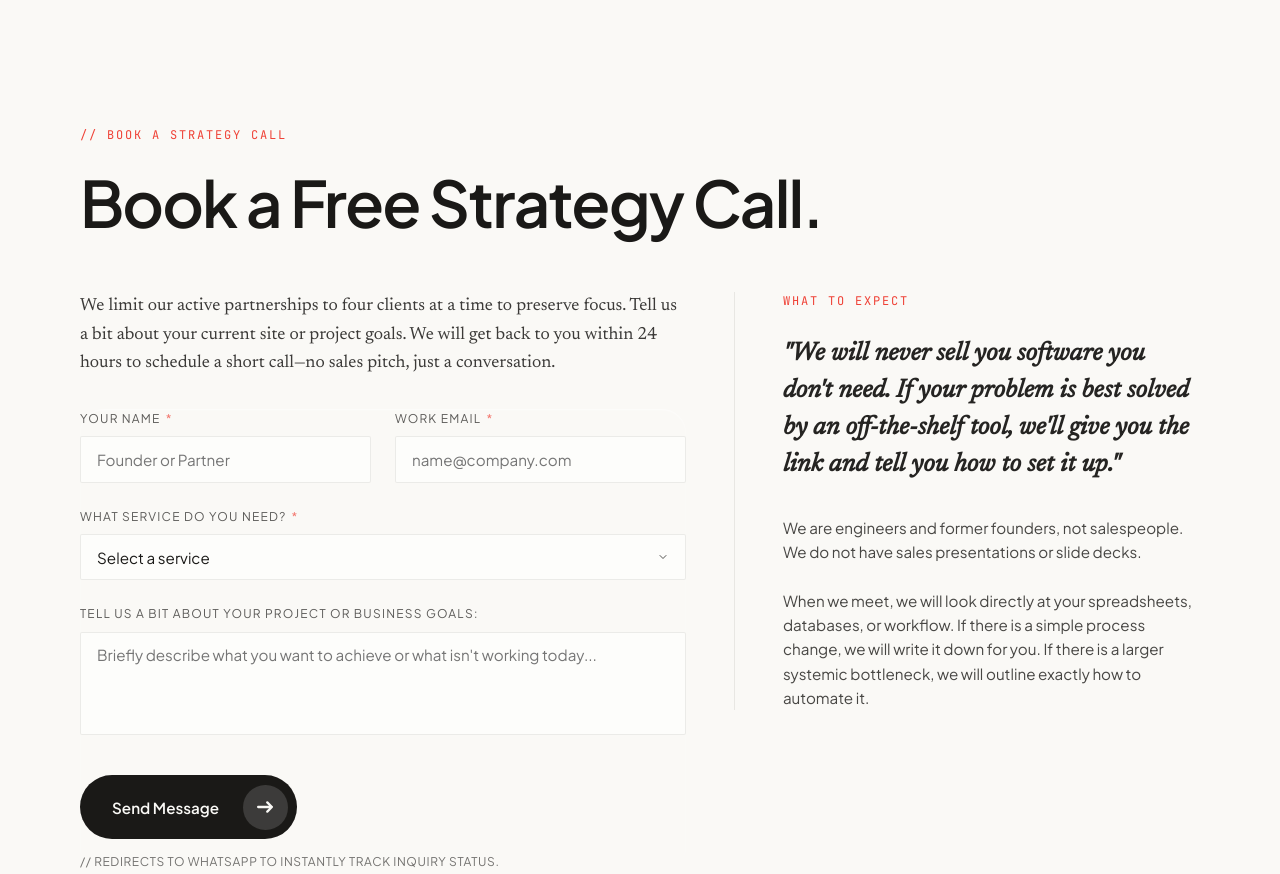
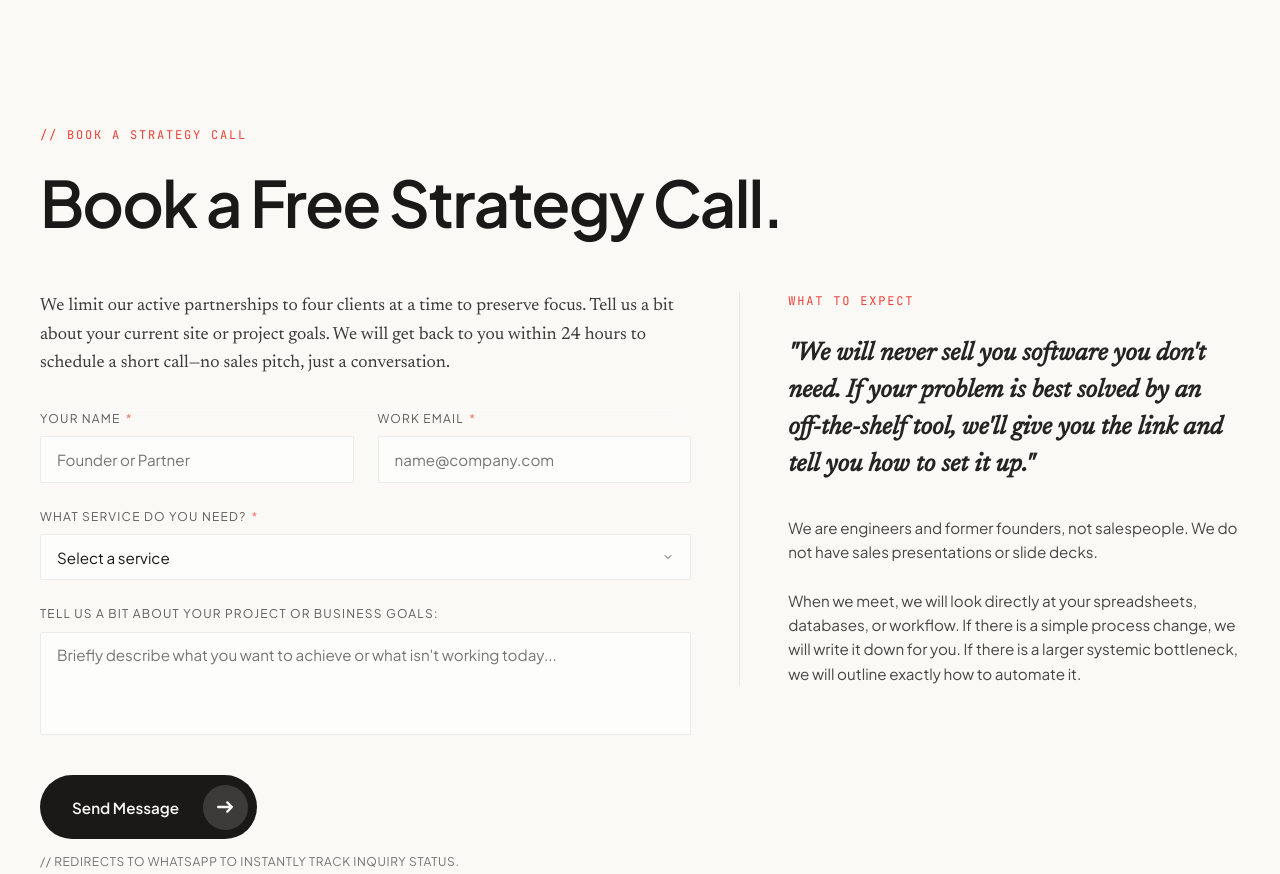
Before and after one commit to Maniora/ads.maniora, a plain HTML site: page index.html in a window 1280 px wide. Shown: the part 6740-7614 px from the top of the page. Drawn offline with Linux system fonts and the light colour scheme.

Commit message:
fix strategy call section: remove extra form-layout max-width so it matches other section widths

```diff
--- a/styles.css
+++ b/styles.css
@@ -233,7 +233,7 @@ section {
 }
 
 .nav-logo-img {
-    height: 22px;
+    height: 30px;
     width: auto;
     display: block;
     object-fit: contain;
@@ -923,8 +923,7 @@ body.nav-active .expanded-links a {
 }
 
 .form-layout {
-    max-width: 1120px;
-    margin: 0 auto;
+    width: 100%;
 }
 
 .form-grid-columns {
```
